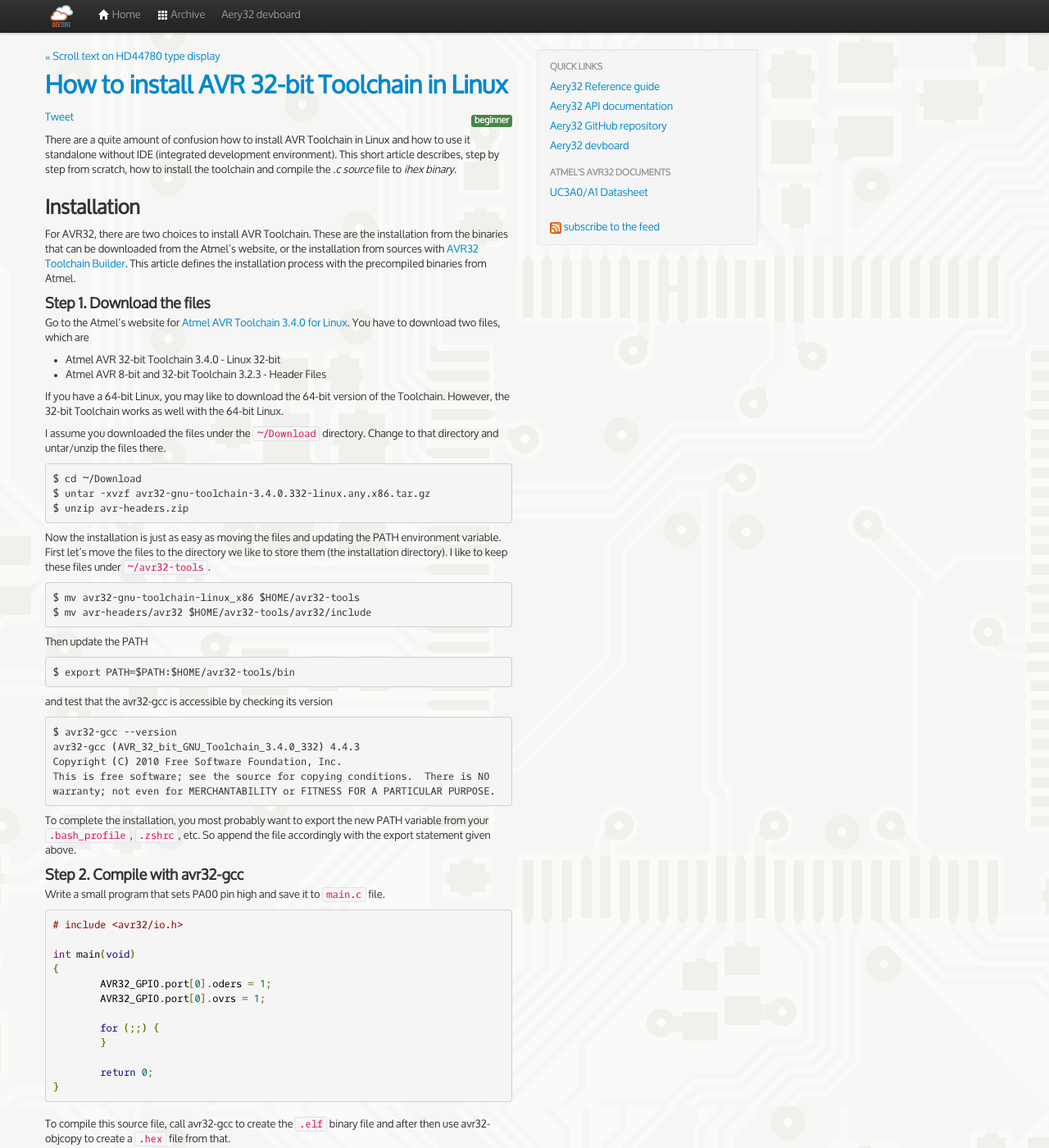
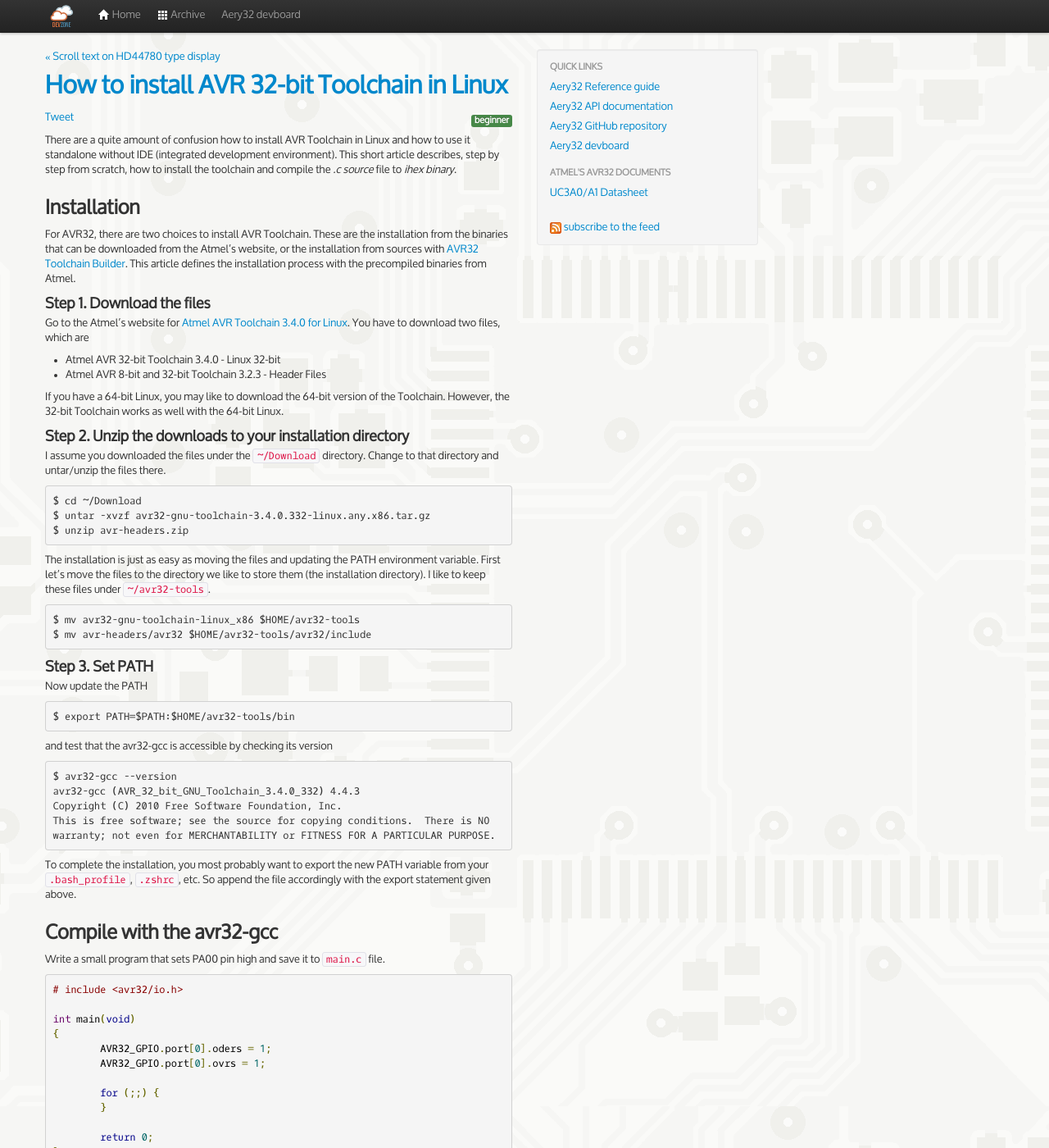
Before and after one commit to aery32/aery32.github.com, a Jekyll site: the page built from _posts/2012-07-06-how-to-install-avr-32-bit-toolchain-in-linux.md, in a window 1280 px wide and 1400 px high. Shown: the whole window at 82% size. Built offline with Jekyll 4.4.1, drawn with Linux system fonts in a browser that asks for light colours; nearby versions of some CDN libraries; Markdown is read by kramdown in place of the engine named in the settings; comment, search, counter and statistics services are not loaded.

Commit message:
Changes the structure of the latest post

```diff
--- a/_posts/2012-07-06-how-to-install-avr-32-bit-toolchain-in-linux.md
+++ b/_posts/2012-07-06-how-to-install-avr-32-bit-toolchain-in-linux.md
@@ -33,18 +33,22 @@ Go to the Atmel's website for [Atmel AVR Toolchain 3.4.0 for Linux](http://www.a
 
 If you have a 64-bit Linux, you may like to download the 64-bit version of the Toolchain. However, the 32-bit Toolchain works as well with the 64-bit Linux.
 
+### Step 2. Unzip the downloads to your installation directory
+
 I assume you downloaded the files under the `~/Download` directory. Change to that directory and untar/unzip the files there.
 
     $ cd ~/Download
     $ untar -xvzf avr32-gnu-toolchain-3.4.0.332-linux.any.x86.tar.gz
     $ unzip avr-headers.zip
 
-Now the installation is just as easy as moving the files and updating the PATH environment variable. First let's move the files to the directory we like to store them (the installation directory). I like to keep these files under `~/avr32-tools`.
+The installation is just as easy as moving the files and updating the PATH environment variable. First let's move the files to the directory we like to store them (the installation directory). I like to keep these files under `~/avr32-tools`.
 
     $ mv avr32-gnu-toolchain-linux_x86 $HOME/avr32-tools
     $ mv avr-headers/avr32 $HOME/avr32-tools/avr32/include
 
-Then update the PATH
+### Step 3. Set PATH
+
+Now update the PATH
 
     $ export PATH=$PATH:$HOME/avr32-tools/bin
 
@@ -58,7 +62,7 @@ and test that the avr32-gcc is accessible by checking its version
 
 To complete the installation, you most probably want to export the new PATH variable from your `.bash_profile`, `.zshrc`, etc. So append the file accordingly with the export statement given above.
 
-### Step 2. Compile with avr32-gcc
+## Compile with the avr32-gcc
 
 Write a small program that sets PA00 pin high and save it to `main.c` file.
 
```
